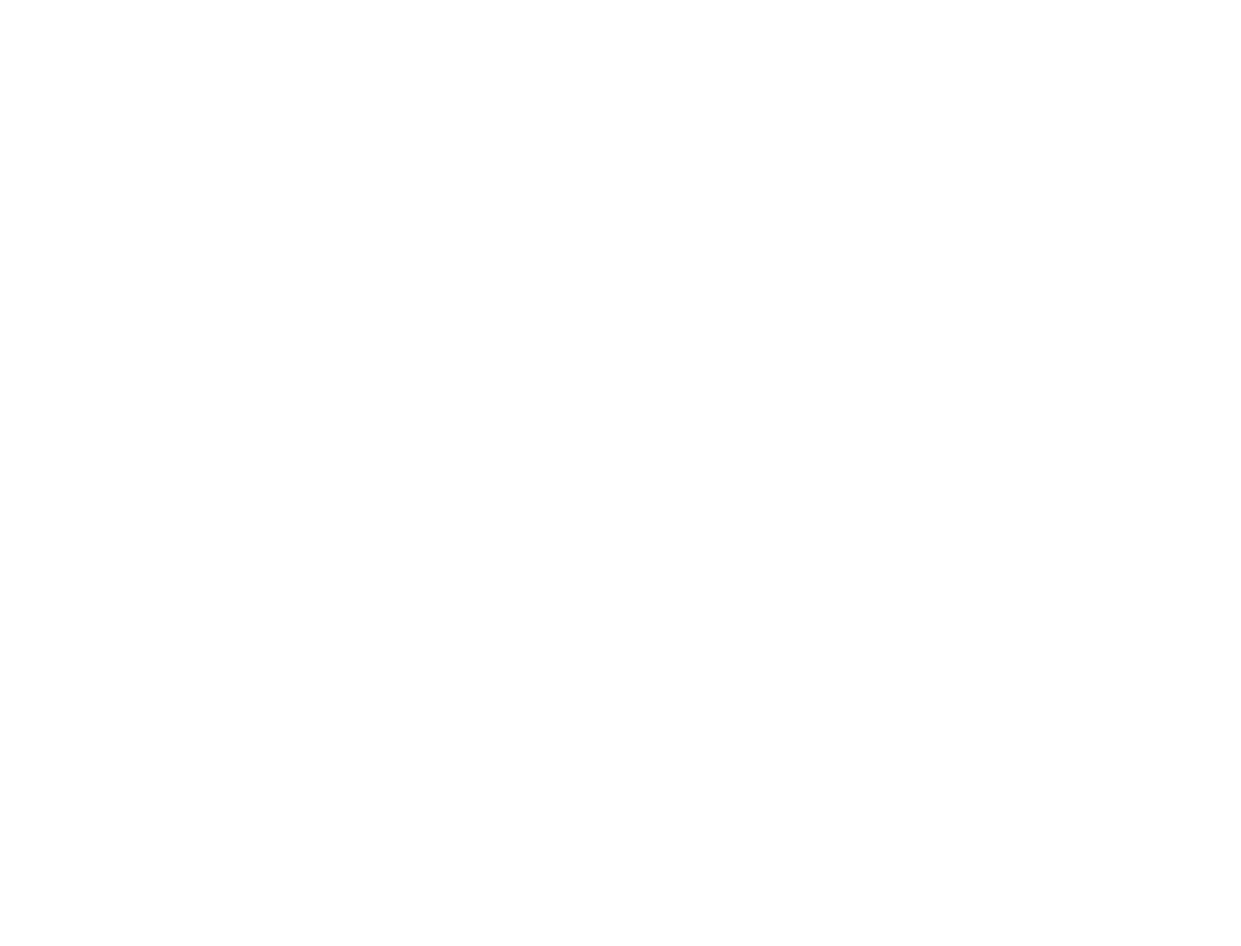
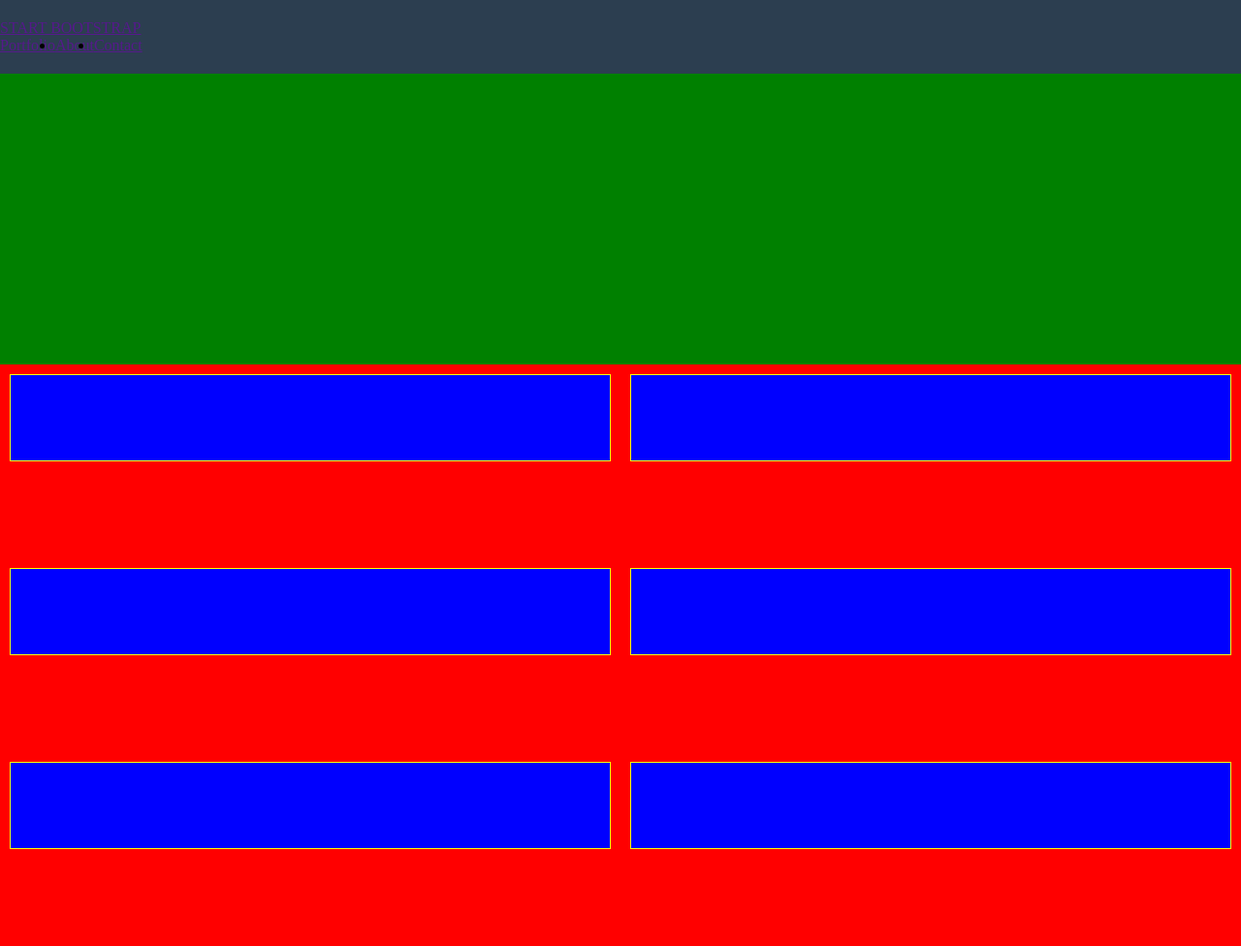
Before and after one commit to Denis-Turbatu/html-css-bootstrap-freelancer, a plain HTML site: page index.html in a window 1280 px wide. Shown: the whole page at 97% size. Before the commit the page ends 800 px from the top, so only its background shows below. Drawn offline with nearby package versions, Linux system fonts and the light colour scheme.

Commit message:
fix: header and hero css vanilla

```diff
--- /dev/null
+++ b/assets/css/global.css
@@ -0,0 +1,14 @@
+:root{
+    --darkgrey-color: #2c3e50;
+    --darkgrey-bg: #2c3e50;
+    --white-color: #ffffff;
+    --darkgrey-bg: grey;
+}
+
+/* RESET */
+
+* {
+    box-sizing: border-box;
+    margin: 0;
+    padding: 0;
+}
--- a/assets/css/responsive.css
+++ b/assets/css/responsive.css
@@ -0,0 +1,31 @@
+@media screen and (min-width: 320px) {
+
+    /* header */
+    .link-list {
+        display: none;
+    }
+}
+
+@media screen and (min-width: 768px) {
+    /* header */
+    .hamburger{
+        display: none;
+    }
+    .link-list{
+        display: flex;
+    }
+    /* portfolio */
+    .gallery{
+        flex-direction: row;
+        flex-wrap: wrap;
+    }
+    .col{
+        width: calc(100% / 2 - 20px);
+    }
+}
+
+@media screen and (min-width: 1366px) {
+
+    /* header */
+
+}
--- a/assets/css/style.css
+++ b/assets/css/style.css
@@ -0,0 +1,43 @@
+/* HEADER */
+header{
+    padding: 20px 0;
+    background-color: var(--darkgrey-color);
+}
+
+.color-grey{
+    color: var(--grey-color);
+}
+
+.bg-grey{
+    background-color: var(--darkgrey-color);
+}
+
+.border-white{
+    border: solid 1px var(--white-color);
+}
+
+/* HERO */
+
+.hero{
+    height: 300px;
+    background-color: green;
+}
+
+/* MAIN */
+
+/* gallery */
+.gallery{
+    background-color: red;
+    height: 600px;
+    display: flex;
+    flex-direction: column;
+}
+
+.col{
+    height: 90px;
+    background-color: blue;
+    border: solid 1px yellow;
+    margin: 10px;
+}
+
+/* FOOTER */
--- a/index.html
+++ b/index.html
@@ -1,14 +1,72 @@
 <!DOCTYPE html>
 <html lang="en">
-<head>
-    <meta charset="UTF-8">
-    <meta name="viewport" content="width=device-width, initial-scale=1.0">
-    <link rel="stylesheet" href="./assets/css/style.css">
-    <link rel="stylesheet" href="https://cdn.jsdelivr.net/npm/bootstrap@5.2.3/dist/css/bootstrap.min.css">
-    <link rel="stylesheet" href="./assets/css/responsive.css">
+  <head>
+    <meta charset="UTF-8" />
+    <meta name="viewport" content="width=device-width, initial-scale=1.0" />
+    <link rel="stylesheet" href="./assets/css/global.css" />
+    <link rel="stylesheet" href="./assets/css/style.css" />
+    <!-- <link
+      rel="stylesheet"
+      href="https://cdn.jsdelivr.net/npm/bootstrap@5.2.3/dist/css/bootstrap.min.css"
+    /> -->
+    <link rel="stylesheet" href="./assets/css/responsive.css" />
     <title>Document</title>
-</head>
-<body>
+  </head>
+  <body>
+    <!-- HEADER -->
+    <header
+      class="container-fluid ms-container-fluid d-flex align-items-center">
+        <!-- NAVBAR  -->
+      <nav class="d-flex  container-lg justify-content-between ">
+        <!-- LOGO -->
+        <a href="" class="text-decoration-none fw-bold text-white"
+          >START BOOTSTRAP</a
+        >
+        <!-- ANCHOR TAGS -->
+        <ul class="link-list m-0 gap-5 justify-content-center align-items-center">
+          <li class="d-flex">
+            <a href="">Portfolio</a>
+          </li>
+          <li class="d-flex">
+            <a href="">About</a>
+          </li>
+          <li class="d-flex">
+            <a href="">Contact</a>
+          </li>
+        </ul>
+        <!-- HAMBURGER -->
+        <button
+          class="hamburger px-2 py-1 border-white rounded-1 bg-grey text-center lh-1"
+        >
+          <i class="fa-solid fa-bars color-grey"></i>
+        </button>
+      </nav>
+    </header>
+    <!-- /HEADER -->
+    <!-- HERO -->
+    <div class="hero">
 
-</body>
+    </div>
+    <!-- /HERO -->
+    <!-- MAIN -->
+     <main>
+        <div class="gallery">
+
+            <div class="col"></div>
+            <div class="col"></div>
+            <div class="col"></div>
+            <div class="col"></div>
+            <div class="col"></div>
+            <div class="col"></div>
+        </div>
+     </main>
+    <!-- /MAIN -->
+
+
+    <!-- Fontawesome -->
+    <script
+      src="https://kit.fontawesome.com/84174ae206.js"
+      crossorigin="anonymous"
+    ></script>
+  </body>
 </html>
```
